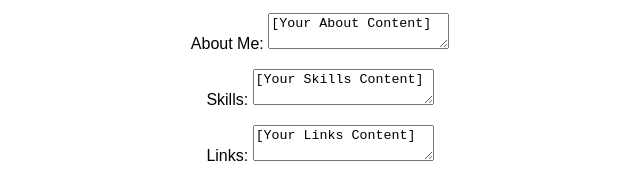
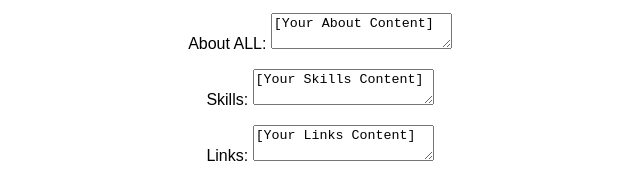
Before and after one commit to inigmati/cv_builder, a website: page private/admin.html in a window 1280 px wide. Shown: the part 251-429 px from the top of the page, 320-960 px from the left. Drawn offline with Linux system fonts and the light colour scheme; files that its build step writes are made by us from their sources.

Commit message:
new commit test4

```diff
--- a/private/admin.html
+++ b/private/admin.html
@@ -14,7 +14,7 @@
     <h2>Edit Pages</h2>
     <form action="/update" method="POST">
         <p><label>Home: <textarea name="home">[Your Home Content]</textarea></label></p>
-        <p><label>About Me: <textarea name="about">[Your About Content]</textarea></label></p>
+        <p><label>About ALL: <textarea name="about">[Your About Content]</textarea></label></p>
         <p><label>Skills: <textarea name="skills">[Your Skills Content]</textarea></label></p>
         <p><label>Links: <textarea name="links">[Your Links Content]</textarea></label></p>
         <p><label>Contact: <textarea name="contact">[Your Contact Content]</textarea></label></p>
```
